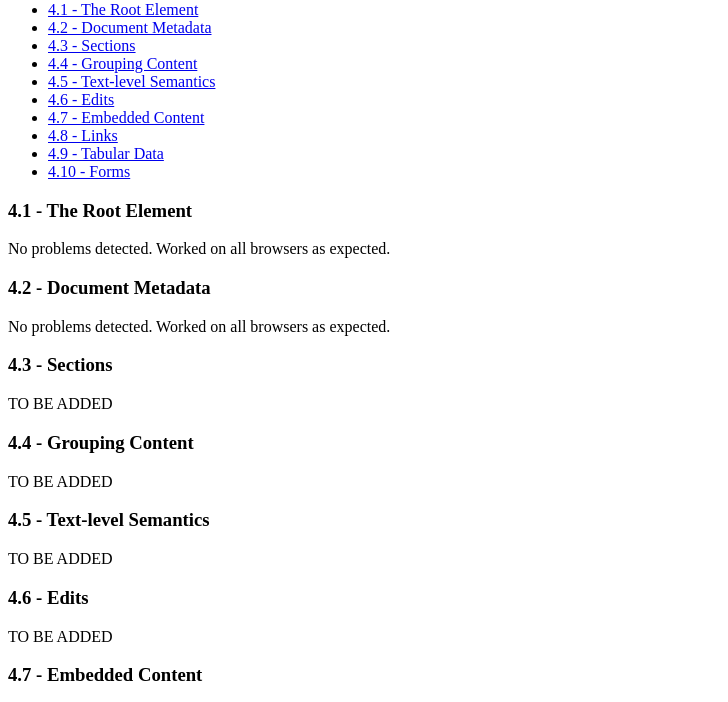
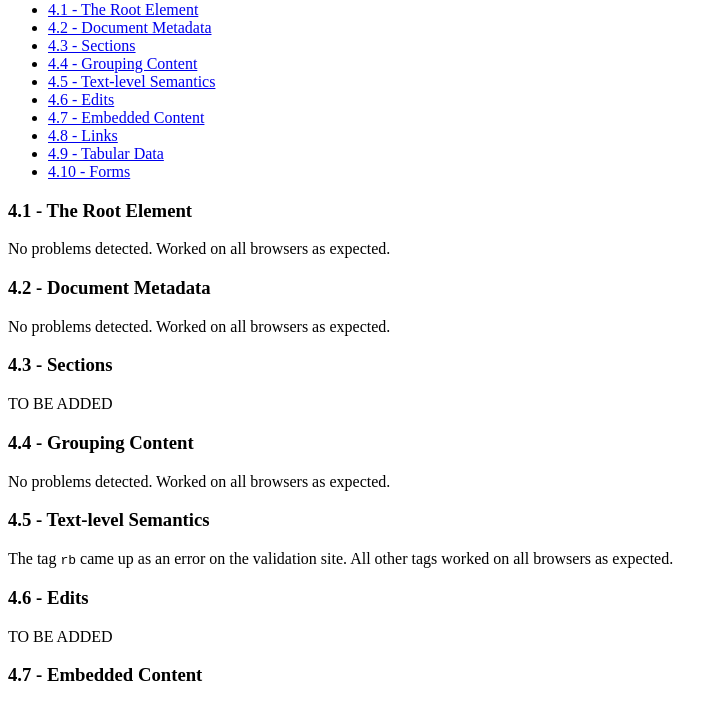
Before and after one commit to kanehjeong/TheEndUsersAssignment2, a plain HTML site: page conformance.html in a window 1280 px wide. Shown: the part 79-781 px from the top of the page, without its empty margins (0-728 px from the left). Drawn offline with Linux system fonts and the light colour scheme.

Commit message:
Updated Conformance for 4.4 and 4.5

```diff
--- a/conformance.html
+++ b/conformance.html
@@ -35,11 +35,12 @@
 
         <a name="groupingcontent"></a>
         <h3>4.4 - Grouping Content</h3>
-		<p>TO BE ADDED</p>
+		<p>No problems detected. Worked on all browsers as expected.</p>
 
         <a name="textlevelsemantics"></a>
         <h3>4.5 - Text-level Semantics</h3>
-		<p>TO BE ADDED</p>
+		<p>The tag <code>rb</code> came up as an error on the validation site. All other tags
+		worked on all browsers as expected.</p>
 
         <a name="edits"></a>
         <h3>4.6 - Edits</h3>
```
